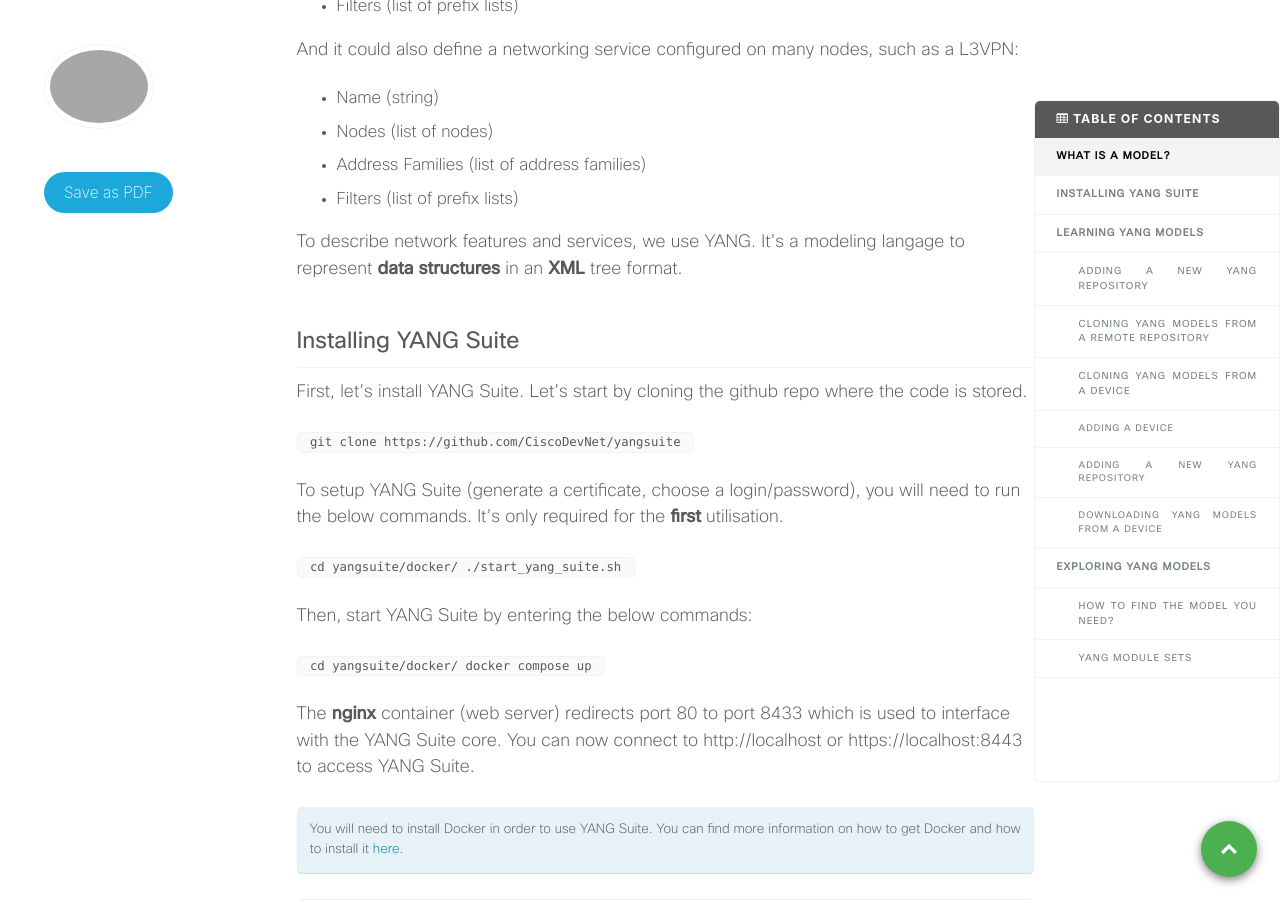
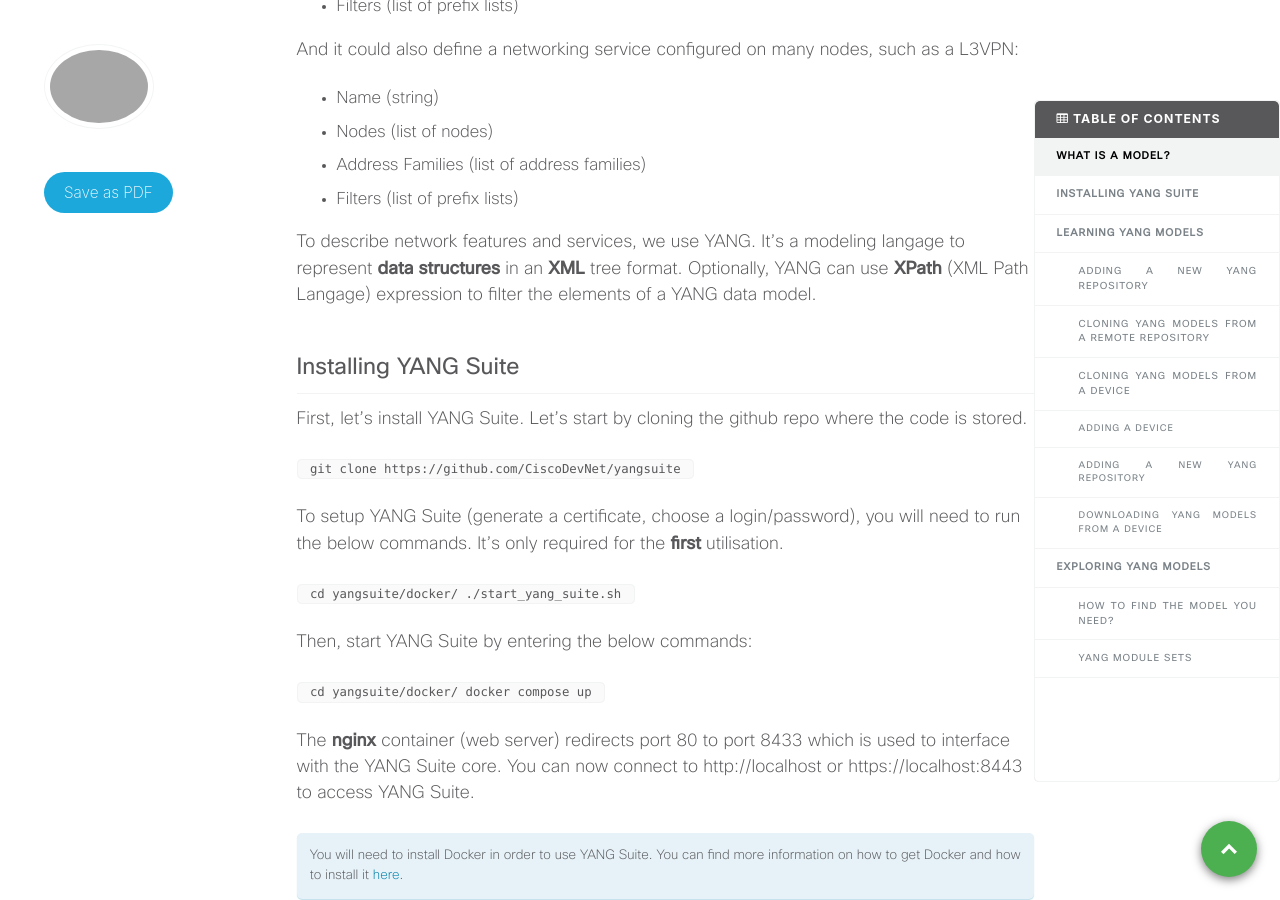
Before and after one commit to xrdocs/programmability, a Jekyll site: the page built from _tutorials/do-you-speak-yang.md, in a window 1280 px wide and 900 px high, scrolled down 1200 px. Built offline with Jekyll 4.4.1, drawn with Linux system fonts in a browser that asks for light colours; comment, search, counter and statistics services are not loaded.

Commit message:
what is a model

```diff
--- a/_tutorials/do-you-speak-yang.md
+++ b/_tutorials/do-you-speak-yang.md
@@ -45,7 +45,7 @@ And it could also define a networking service configured on many nodes, such as
 - Address Families (list of address families)
 - Filters (list of prefix lists)
 
-To describe network features and services, we use YANG. It's a modeling langage to represent **data structures** in an **XML** tree format.
+To describe network features and services, we use YANG. It's a modeling langage to represent **data structures** in an **XML** tree format. Optionally, YANG can use **XPath** (XML Path Langage) expression to filter the elements of a YANG data model.
 
 # Installing YANG Suite
 
```
